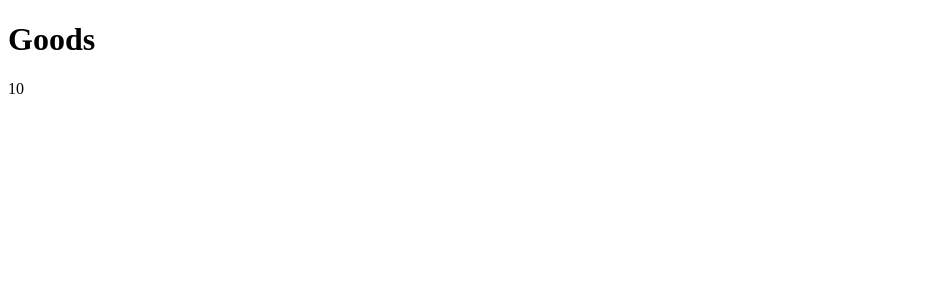
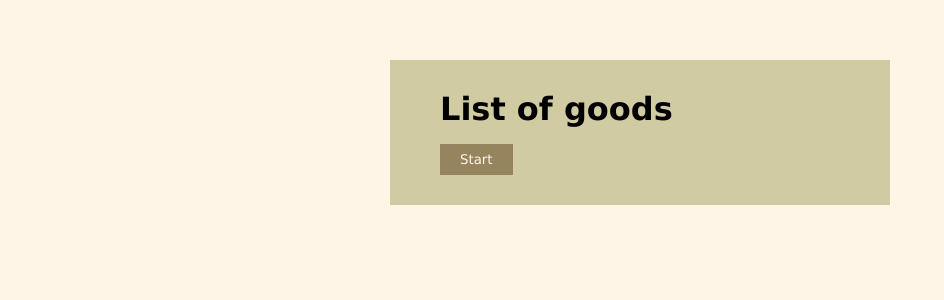
Before and after one commit to mate-academy/react_list-of-goods, a React (Create React App) app: page / in a window 1280 px wide. Shown: the top 300 px of the page, without its empty margins (0-944 px from the left). Built offline with nearby package versions, Linux system fonts and the light colour scheme.

Commit message:
List of goods was created

```diff
--- /dev/null
+++ b/src/App.scss
@@ -0,0 +1,50 @@
+* {
+  box-sizing: border-box;
+}
+
+html {
+  font-family: Verdana, Geneva, Tahoma, sans-serif;
+}
+
+body {
+  margin: 0;
+  background-color: #fff5e7;
+}
+
+.App {
+  width: 500px;
+  margin: 60px auto 0;
+  padding: 30px 50px;
+  background-color: #d1cba3;
+}
+
+.goods {
+  &__title {
+    margin: 0 0 16px;
+  }
+
+  &__content {
+    display: flex;
+    justify-content: space-between;
+  }
+
+  &__buttons {
+    display: flex;
+    flex-direction: column;
+    justify-content: space-around;
+  }
+}
+
+.button {
+  font-family: Verdana, Geneva, Tahoma, sans-serif;
+  display: inline-block;
+  padding: 8px 20px;
+  border: none;
+  color: #fff5e7;
+  background-color: #96845f;
+  cursor: pointer;
+
+  &:hover {
+    background-color: #796948;
+  }
+}
--- a/src/App.tsx
+++ b/src/App.tsx
@@ -1,5 +1,6 @@
 import React from 'react';
-import './App.css';
+import './App.scss';
+import { GoodsList } from './components/GoodsList';
 
 const goodsFromServer: string[] = [
   'Dumplings',
@@ -14,11 +15,132 @@ const goodsFromServer: string[] = [
   'Garlic',
 ];
 
-const App: React.FC = () => (
-  <div className="App">
-    <h1>Goods</h1>
-    {goodsFromServer.length}
-  </div>
-);
+type State = {
+  goods: string[],
+  isReversed: boolean,
+  sortBy: 'alphabet' | 'length' | '',
+  goodsVisible: boolean,
+};
+
+class App extends React.Component<{}, State> {
+  state: State = {
+    goods: [...goodsFromServer],
+    isReversed: false,
+    sortBy: '',
+    goodsVisible: false,
+  };
+
+  showGoods = () => {
+    this.setState({ goodsVisible: true });
+  };
+
+  reverse = () => {
+    this.setState(state => ({
+      isReversed: !state.isReversed,
+    }));
+  };
+
+  sortByAlphabet = () => {
+    this.setState({ sortBy: 'alphabet' });
+  };
+
+  sortByLength = () => {
+    this.setState({ sortBy: 'length' });
+  };
+
+  reset = () => {
+    this.setState({
+      isReversed: false,
+      sortBy: '',
+    });
+  };
+
+  render() {
+    const {
+      goods,
+      isReversed,
+      sortBy,
+      goodsVisible,
+    } = this.state;
+
+    const currentGoods = [...goods];
+
+    currentGoods.sort((good1, good2) => {
+      switch (sortBy) {
+        case 'alphabet':
+          return good1.localeCompare(good2);
+
+        case 'length':
+          return good1.length - good2.length;
+
+        default:
+          return 0;
+      }
+    });
+
+    if (isReversed) {
+      currentGoods.reverse();
+    }
+
+    return (
+      <div className="App">
+        <div className="goods">
+          <h1 className="goods__title">
+            List of goods
+          </h1>
+
+          {!goodsVisible
+            ? (
+              <button
+                type="button"
+                className="button"
+                onClick={this.showGoods}
+              >
+                Start
+              </button>
+            ) : (
+              <div className="goods__content">
+                <GoodsList goods={currentGoods} />
+
+                <div className="goods__buttons">
+                  <button
+                    className="button"
+                    type="button"
+                    onClick={this.reverse}
+                  >
+                    Reverse
+                  </button>
+
+                  <button
+                    className="button"
+                    type="button"
+                    onClick={this.sortByAlphabet}
+                  >
+                    Sort alphabetically
+                  </button>
+
+                  <button
+                    className="button"
+                    type="button"
+                    onClick={this.sortByLength}
+                  >
+                    Sort by length
+                  </button>
+
+                  <button
+                    className="button"
+                    type="button"
+                    onClick={this.reset}
+                  >
+                    Reset
+                  </button>
+                </div>
+              </div>
+            )}
+        </div>
+      </div>
+    );
+  }
+}
 
 export default App;
--- /dev/null
+++ b/src/components/GoodsList.scss
@@ -0,0 +1,10 @@
+.goods {
+  &__list {
+    list-style: none;
+    padding: 0;
+  }
+
+  &__item {
+    margin-bottom: 10px;
+  }
+}
--- /dev/null
+++ b/src/components/GoodsList.tsx
@@ -0,0 +1,18 @@
+import React from 'react';
+import './GoodsList.scss';
+
+type Props = {
+  goods: string[],
+};
+
+export const GoodsList: React.FC<Props> = ({ goods }) => (
+  <>
+    <ul className="goods__list">
+      {goods.map(good => (
+        <li className="goods__item" key={good}>
+          {good}
+        </li>
+      ))}
+    </ul>
+  </>
+);
```
